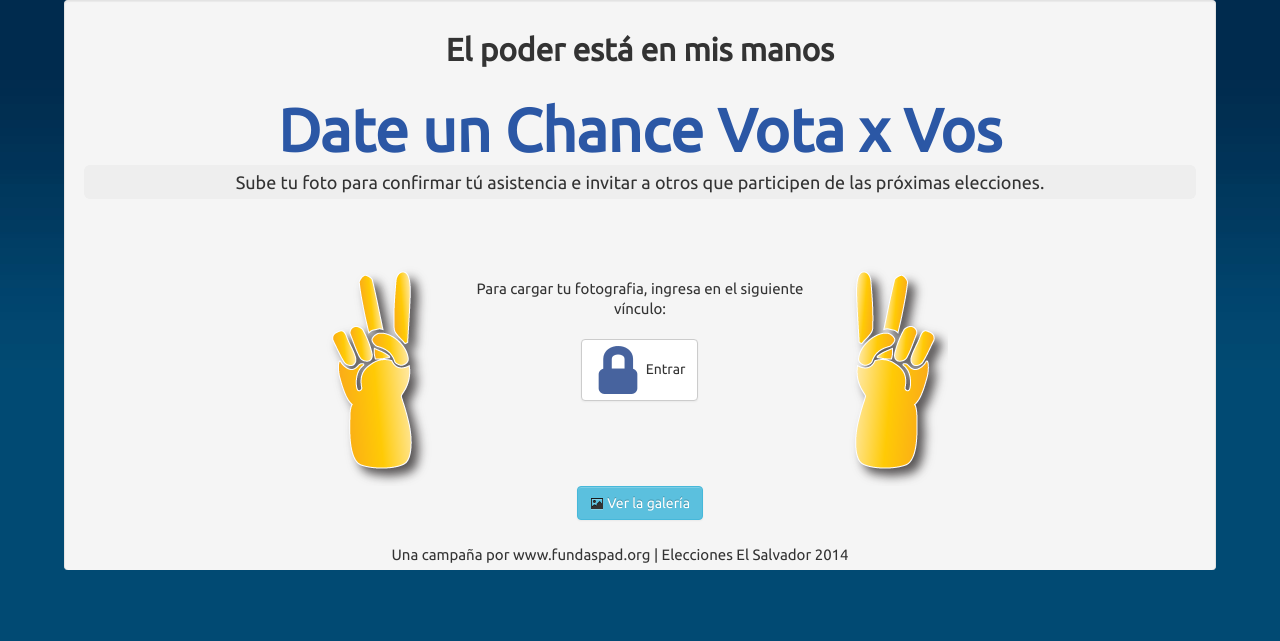
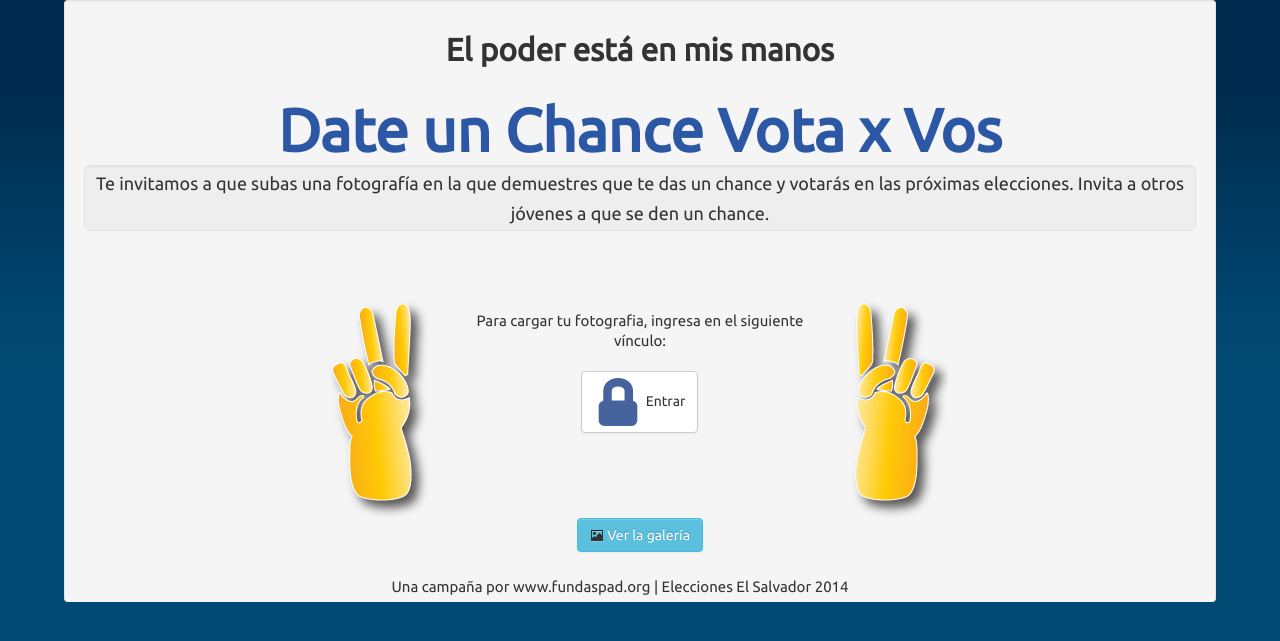
Before and after one commit to kr0nicas/appFacebookGallery, a PHP site: page /index.php in a window 1280 px wide. Shown: the top 641 px of the page. Run offline with PHP 8.4, Linux system fonts and the light colour scheme; data that the repository does not hold is empty; some libraries are stand-ins or nearby versions.

Commit message:
mensaje de bienvenida actualizado

```diff
--- a/index.php
+++ b/index.php
@@ -5,8 +5,8 @@ include('head.php');
     <div id="heading-app" class="span12">
         <h2 class="text-center">El poder está en mis manos</h2><br>
         <p><h1 class="text-center font-big">Date un Chance Vota x Vos</h1></p>
-        <div class="hero-unit text-center">
-            Sube tu foto para confirmar tú asistencia e invitar a otros que participen de las próximas elecciones.
+        <div class="hero-unit text-center well">
+            Te invitamos a que subas una fotografía en la que demuestres que te das un chance y votar&aacute;s en las pr&oacute;ximas elecciones. Invita a otros j&oacute;venes a que se den un chance.
         </div>
     </div>
 </div>
```
